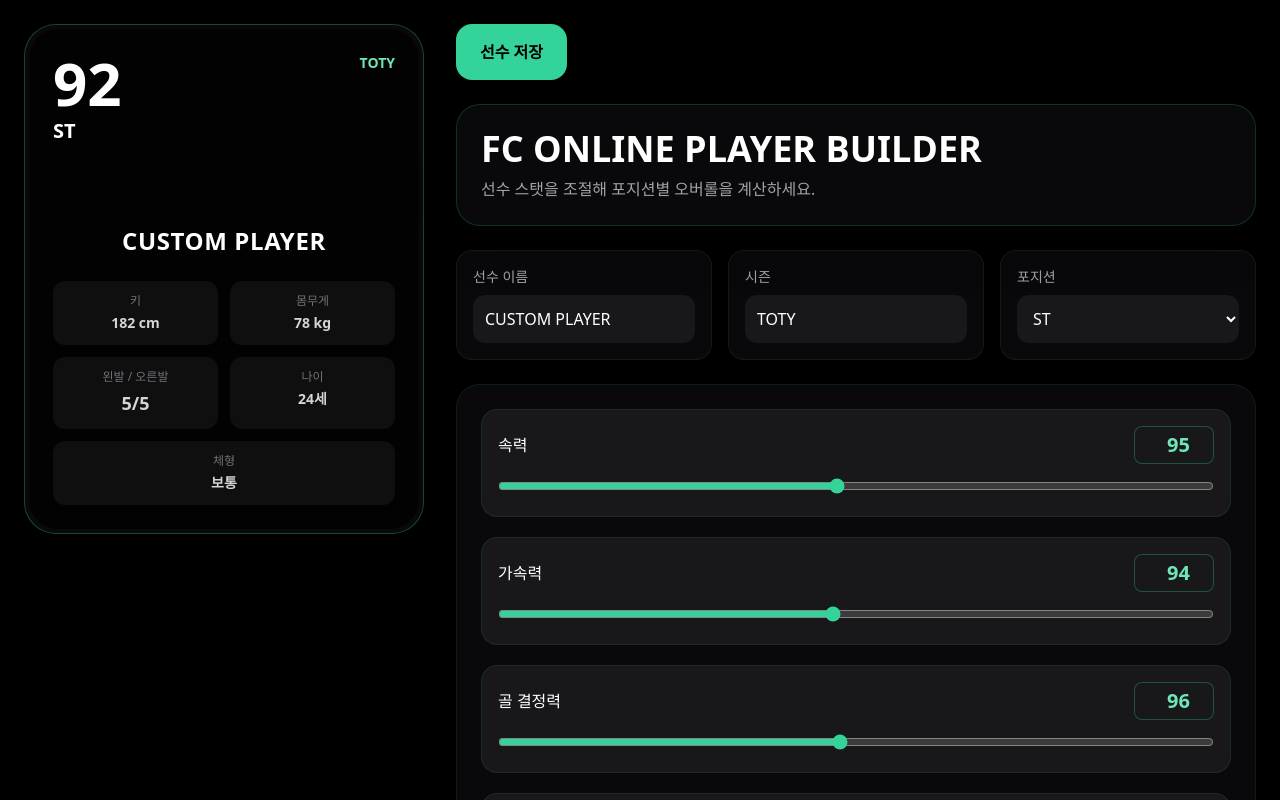
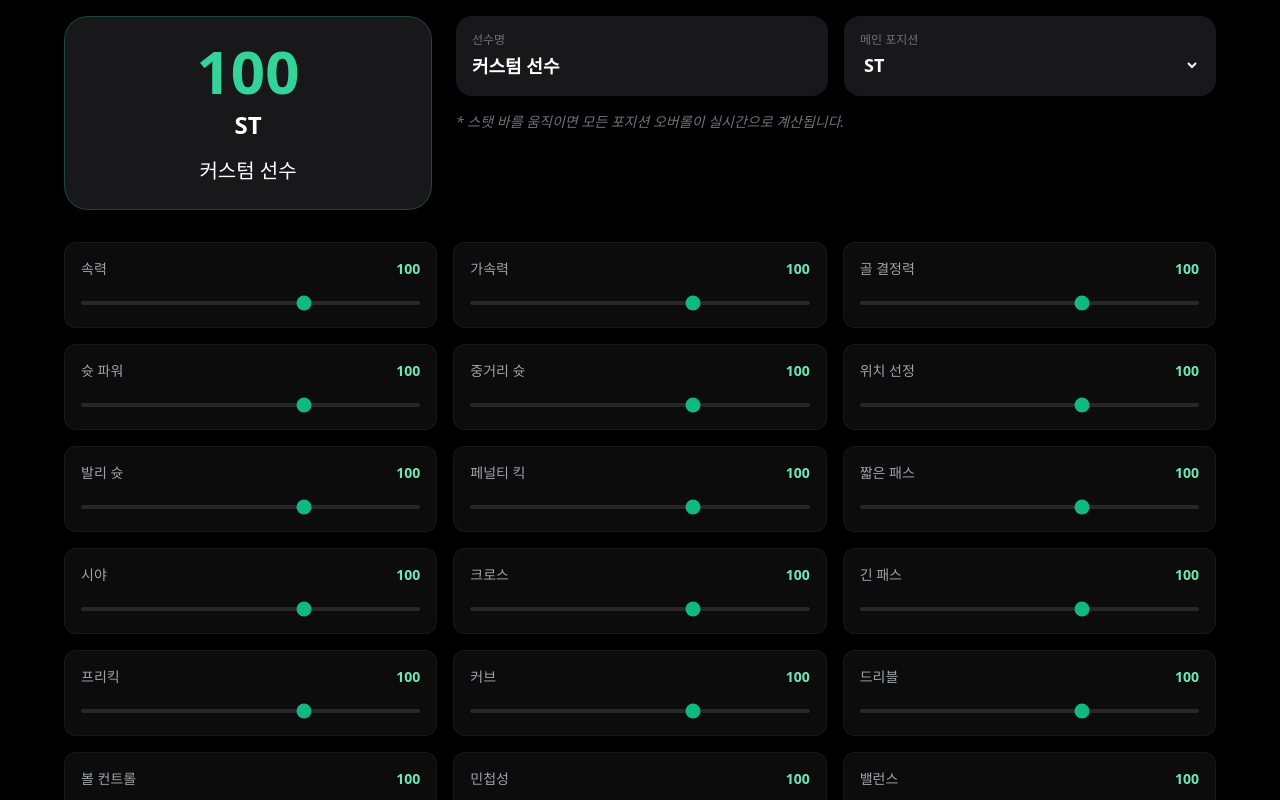
Before and after one commit to skrskrskrt/fc-ovr-calculator, a React (Vite) app in the folder fc_online_calculator_project/: page / in a window 1280 px wide. Shown: the top 800 px of the page. Built offline with nearby package versions, Linux system fonts and the light colour scheme.

Commit message:
Refactor player stats and labels in App.jsx
Updated player stats initialization and labels for better clarity.

```diff
--- a/fc_online_calculator_project/src/App.jsx
+++ b/fc_online_calculator_project/src/App.jsx
@@ -25,120 +25,96 @@
     positioning: '위치 선정', volley: '발리 슛', penalty: '페널티 킥', shortPass: '짧은 패스', vision: '시야',
     crossing: '크로스', longPass: '긴 패스', freeKick: '프리킥', curve: '커브', dribbling: '드리블',
     ballControl: '볼 컨트롤', agility: '민첩성', balance: '밸런스', reactions: '반응 속도', marking: '대인 수비',
-    standingTackle: '태클', interception: '가로채기', heading: '헤더', slidingTackle: '슬라이딩 패클',
+    standingTackle: '태클', interception: '가로채기', heading: '헤더', slidingTackle: '슬라이딩 태클',
     strength: '몸싸움', stamina: '스태미너', aggression: '적극성', jumping: '점프', composure: '침착성',
     gkDiving: 'GK 다이빙', gkHandling: 'GK 핸들링', gkKicking: 'GK 킥', gkReflexes: 'GK 반응속도', gkPositioning: 'GK 위치선정'
   };
 
-  const defaultStats = {
-    speed: 95, accel: 94, finishing: 96, shotPower: 92, longShot: 88, positioning: 97, volley: 85, penalty: 83,
-    shortPass: 85, vision: 84, crossing: 78, longPass: 80, freeKick: 76, curve: 82, dribbling: 93, ballControl: 91,
-    agility: 92, balance: 89, reactions: 94, marking: 50, standingTackle: 55, interception: 60, heading: 87,
-    slidingTackle: 45, strength: 83, stamina: 88, aggression: 74, jumping: 88, composure: 91,
-    gkDiving: 15, gkHandling: 12, gkKicking: 18, gkReflexes: 14, gkPositioning: 13
-  };
+  const [stats, setStats] = React.useState({
+    speed: 100, accel: 100, finishing: 100, shotPower: 100, longShot: 100, positioning: 100, volley: 100, penalty: 100,
+    shortPass: 100, vision: 100, crossing: 100, longPass: 100, freeKick: 100, curve: 100, dribbling: 100, ballControl: 100,
+    agility: 100, balance: 100, reactions: 100, marking: 100, standingTackle: 100, interception: 100, heading: 100,
+    slidingTackle: 100, strength: 100, stamina: 100, aggression: 100, jumping: 100, composure: 100,
+    gkDiving: 100, gkHandling: 100, gkKicking: 100, gkReflexes: 100, gkPositioning: 100
+  });
 
-  const [stats, setStats] = React.useState(defaultStats);
-  const [name, setName] = React.useState('CUSTOM PLAYER');
-  const [season, setSeason] = React.useState('TOTY');
   const [position, setPosition] = React.useState('ST');
-  const [height, setHeight] = React.useState(182);
-  const [weight, setWeight] = React.useState(78);
-  const [preferredFoot, setPreferredFoot] = React.useState('RIGHT');
-  const [weakFoot, setWeakFoot] = React.useState(5);
-  const [age, setAge] = React.useState(24);
-  const [bodyType, setBodyType] = React.useState('보통');
-  const [savedPlayers, setSavedPlayers] = React.useState([]);
-
-  React.useEffect(() => {
-    const data = localStorage.getItem('fcPlayers');
-    if (data) setSavedPlayers(JSON.parse(data));
-  }, []);
-
-  const savePlayer = () => {
-    const player = { id: Date.now(), name, season, position, currentOVR, height, weight, preferredFoot, weakFoot, age, bodyType, stats };
-    const updated = [...savedPlayers, player];
-    setSavedPlayers(updated);
-    localStorage.setItem('fcPlayers', JSON.stringify(updated));
-  };
-
-  const loadPlayer = (player) => {
-    setName(player.name); setSeason(player.season); setPosition(player.position);
-    setHeight(player.height); setWeight(player.weight); setPreferredFoot(player.preferredFoot);
-    setWeakFoot(player.weakFoot); setAge(player.age); setBodyType(player.bodyType); setStats(player.stats);
-  };
+  const [name, setName] = React.useState('커스텀 선수');
 
   const calculateOVR = (weights) => {
     let total = 0;
     let totalWeight = 0;
     for (const stat in weights) {
-      const cleanStat = stat.replace(/[0-9]/g, '');
-      total += stats[cleanStat] * weights[stat];
+      total += stats[stat] * weights[stat];
       totalWeight += weights[stat];
     }
     return Math.round(total / totalWeight);
   };
 
-  const currentOVR = calculateOVR(positions[position]);
+  return (
+    <div className="min-h-screen bg-black text-white p-4 font-sans">
+      <div className="max-w-6xl mx-auto space-y-8">
 
-  return (
-    <div className="min-h-screen bg-black text-white p-6">
-      <div className="max-w-7xl mx-auto">
-        <div className="flex flex-col lg:flex-row gap-8">
-          <motion.div initial={{ opacity: 0, y: 30 }} animate={{ opacity: 1, y: 0 }} className="lg:w-1/3">
-            <div className="rounded-[32px] overflow-hidden border border-emerald-400/30 p-1 shadow-2xl bg-zinc-950">
-              <div className="bg-black/70 backdrop-blur-xl rounded-[30px] p-6 h-full">
-                <div className="flex justify-between items-start mb-4">
-                  <div>
-                    <div className="text-6xl font-extrabold leading-none">{currentOVR}</div>
-                    <div className="text-xl font-bold mt-1">{position}</div>
-                  </div>
-                  <div className="text-right">
-                    <div className="text-sm text-emerald-300 font-bold">{season}</div>
-                  </div>
-                </div>
-                <div className="h-10"></div>
-                <div className="text-2xl font-bold tracking-wide mt-6 text-center">{name}</div>
-                <div className="mt-6 grid grid-cols-2 gap-3 text-sm text-zinc-300">
-                  <div className="bg-white/5 rounded-xl p-3 text-center"><div className="text-zinc-500 text-xs mb-1">키</div><div className="font-bold">{height} cm</div></div>
-                  <div className="bg-white/5 rounded-xl p-3 text-center"><div className="text-zinc-500 text-xs mb-1">몸무게</div><div className="font-bold">{weight} kg</div></div>
-                  <div className="bg-white/5 rounded-xl p-3 text-center"><div className="text-zinc-500 text-xs mb-1">왼발 / 오른발</div><div className="font-bold text-lg">{preferredFoot === 'RIGHT' ? `${weakFoot}/5` : `5/${weakFoot}`}</div></div>
-                  <div className="bg-white/5 rounded-xl p-3 text-center"><div className="text-zinc-500 text-xs mb-1">나이</div><div className="font-bold">{age}세</div></div>
-                  <div className="bg-white/5 rounded-xl p-3 text-center col-span-2"><div className="text-zinc-500 text-xs mb-1">체형</div><div className="font-bold">{bodyType}</div></div>
-                </div>
+        {/* 상단 섹션: 현재 선수 카드 및 설정 */}
+        <div className="grid md:grid-cols-3 gap-6">
+          <motion.div initial={{ opacity: 0 }} animate={{ opacity: 1 }} className="bg-zinc-900 p-6 rounded-3xl border border-emerald-500/30 text-center">
+            <div className="text-6xl font-black text-emerald-400 mb-2">{calculateOVR(positions[position])}</div>
+            <div className="text-2xl font-bold mb-4">{position}</div>
+            <div className="text-xl">{name}</div>
+          </motion.div>
+
+          <div className="md:col-span-2 space-y-4">
+            <div className="grid grid-cols-2 gap-4">
+              <div className="bg-zinc-900 p-4 rounded-2xl">
+                <label className="text-xs text-zinc-500 block mb-1">선수명</label>
+                <input value={name} onChange={(e) => setName(e.target.value)} className="bg-transparent w-full outline-none font-bold text-lg" />
+              </div>
+              <div className="bg-zinc-900 p-4 rounded-2xl">
+                <label className="text-xs text-zinc-500 block mb-1">메인 포지션</label>
+                <select value={position} onChange={(e) => setPosition(e.target.value)} className="bg-transparent w-full outline-none font-bold text-lg">
+                  {Object.keys(positions).map(p => <option key={p} value={p}>{p}</option>)}
+                </select>
               </div>
             </div>
-          </motion.div>
+            <p className="text-zinc-500 text-sm italic">* 스탯 바를 움직이면 모든 포지션 오버롤이 실시간으로 계산됩니다.</p>
+          </div>
+        </div>
 
-          <motion.div initial={{ opacity: 0, y: 30 }} animate={{ opacity: 1, y: 0 }} transition={{ delay: 0.1 }} className="lg:w-2/3">
-            <div className="flex gap-4 mb-6">
-              <button onClick={savePlayer} className="bg-emerald-400 hover:bg-emerald-300 transition-all text-black font-black px-6 py-4 rounded-2xl">선수 저장</button>
+        {/* 중간 섹션: 스탯 조절기 */}
+        <div className="grid grid-cols-1 md:grid-cols-2 lg:grid-cols-3 gap-4">
+          {Object.keys(stats).map((key) => (
+            <div key={key} className="bg-zinc-900/50 p-4 rounded-xl border border-white/5">
+              <div className="flex justify-between text-sm mb-2">
+                <span className="text-zinc-400">{labels[key]}</span>
+                <span className="font-bold text-emerald-300">{stats[key]}</span>
+              </div>
+              <input type="range" min="1" max="150" value={stats[key]}
+                onChange={(e) => setStats({...stats, [key]: Number(e.target.value)})}
+                className="w-full h-1 bg-zinc-800 rounded-lg appearance-none cursor-pointer accent-emerald-500"
+              />
             </div>
-            <div className="bg-zinc-950 border border-emerald-400/20 rounded-3xl p-6 backdrop-blur-xl shadow-2xl mb-6">
-              <h1 className="text-4xl font-black mb-2 uppercase">FC Online Player Builder</h1>
-              <p className="text-zinc-400">선수 스탯을 조절해 포지션별 오버롤을 계산하세요.</p>
-            </div>
-            <div className="grid md:grid-cols-3 gap-4 mb-6">
-              <div className="bg-zinc-950 rounded-2xl p-4 border border-emerald-400/10"><label className="text-sm text-zinc-400 block mb-2">선수 이름</label><input value={name} onChange={(e) => setName(e.target.value)} className="w-full bg-zinc-900 rounded-xl p-3 outline-none" /></div>
-              <div className="bg-zinc-950 rounded-2xl p-4 border border-emerald-400/10"><label className="text-sm text-zinc-400 block mb-2">시즌</label><input value={season} onChange={(e) => setSeason(e.target.value)} className="w-full bg-zinc-900 rounded-xl p-3 outline-none" /></div>
-              <div className="bg-zinc-950 rounded-2xl p-4 border border-emerald-400/10"><label className="text-sm text-zinc-400 block mb-2">포지션</label><select value={position} onChange={(e) => setPosition(e.target.value)} className="w-full bg-zinc-900 rounded-xl p-3 outline-none">{Object.keys(positions).map((pos) => (<option key={pos}>{pos}</option>))}</select></div>
-            </div>
+          ))}
+        </div>
 
-            <div className="bg-zinc-950 rounded-3xl p-6 border border-emerald-400/10 shadow-2xl">
-              <div className="flex flex-col gap-5">
-                {Object.keys(stats).map((key) => (
-                  <div key={key} className="bg-zinc-900 rounded-2xl p-4 border border-emerald-400/10">
-                    <div className="flex justify-between items-center mb-3 gap-3">
-                      <span className="font-medium">{labels[key]}</span>
-                      <input type="number" min="1" max="200" value={stats[key]} onChange={(e) => setStats({...stats, [key]: Number(e.target.value)})} className="w-20 bg-zinc-900 border border-emerald-400/30 rounded-lg px-2 py-1 text-right font-black text-xl text-emerald-300 outline-none appearance-none" />
-                    </div>
-                    <input type="range" min="1" max="200" value={stats[key]} onChange={(e) => setStats({...stats, [key]: Number(e.target.value)})} className="w-full accent-emerald-400" />
-                  </div>
-                ))}
-              </div>
-            </div>
-          </motion.div>
+        {/* 하단 섹션: 모든 포지션 오버롤 (사용자님이 요청하신 부분) */}
+        <div className="mt-12">
+          <h2 className="text-2xl font-black mb-6 border-l-4 border-emerald-500 pl-4 uppercase">All Positions OVR</h2>
+          <div className="grid grid-cols-3 md:grid-cols-5 lg:grid-cols-8 gap-4">
+            {Object.entries(positions).map(([pos, weights]) => (
+              <motion.div
+                key={pos}
+                whileHover={{ scale: 1.05 }}
+                className={`p-4 rounded-2xl border text-center transition-colors ${
+                  position === pos ? 'bg-emerald-500 text-black border-emerald-400' : 'bg-zinc-900 border-white/10'
+                }`}
+              >
+                <div className="text-xs font-bold opacity-70 mb-1">{pos}</div>
+                <div className="text-2xl font-black">{calculateOVR(weights)}</div>
+              </motion.div>
+            ))}
+          </div>
         </div>
+
       </div>
     </div>
   );
```
